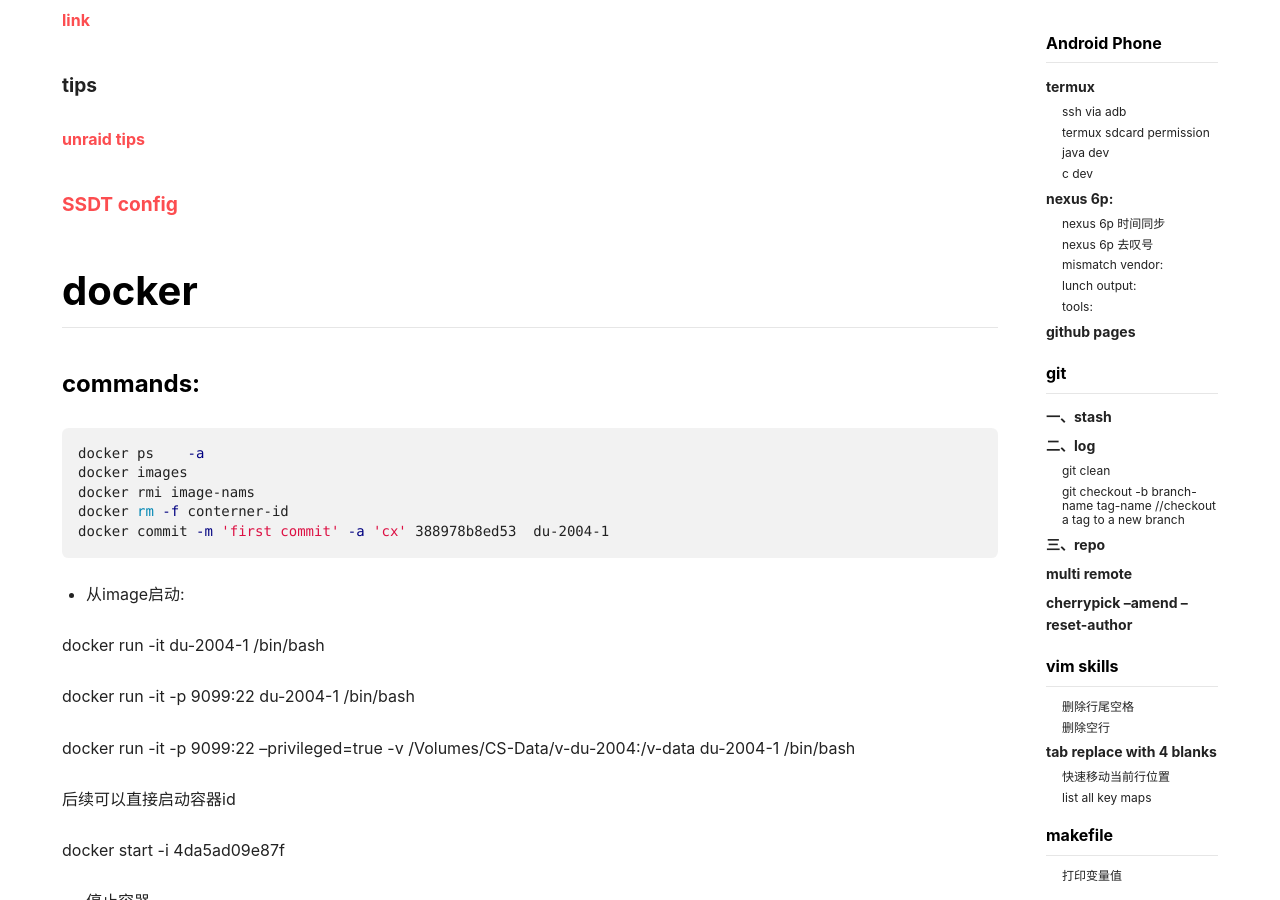
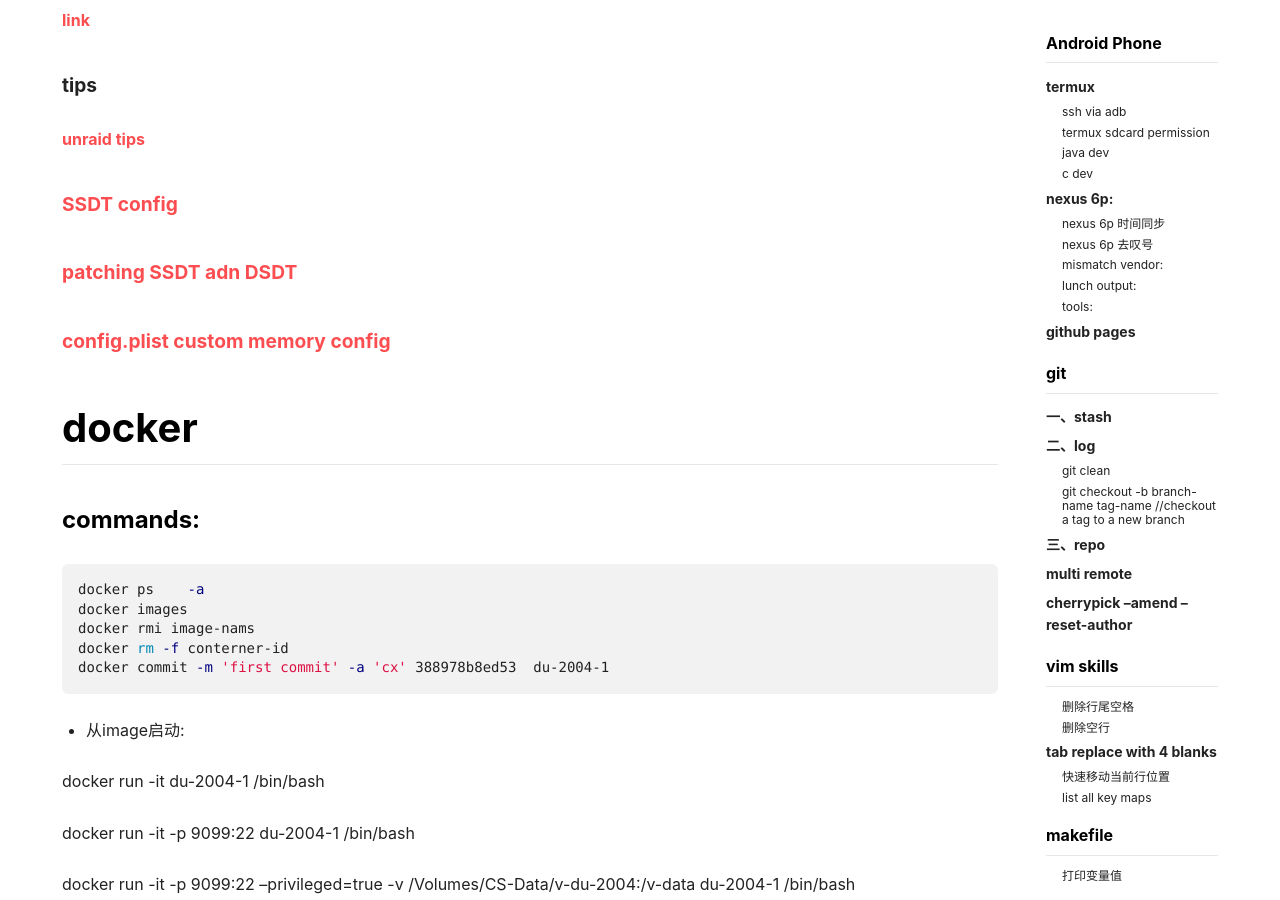
Before and after one commit to panard313/panard313.github.io, a Jekyll site: the page built from _posts/2018-05-29-using.md, in a window 1280 px wide and 900 px high, scrolled down 15475 px. Built offline with Jekyll 4.4.1, drawn with Linux system fonts in a browser that asks for light colours; nearby versions of some CDN libraries.

Commit message:
custom memory

```diff
--- a/_posts/2018-05-29-using.md
+++ b/_posts/2018-05-29-using.md
@@ -559,6 +559,10 @@ defaults write com.microsoft.VSCode ApplePressAndHoldEnabled -bool true
 
 #### [SSDT config](https://post.smzdm.com/p/aqn9vdzp/)
 
+#### [patching SSDT adn DSDT](https://www.olarila.com/topic/8918-opencore-vanilla-guide-step-by-step-full-dsdt-patched-or-ssdt/)
+
+#### [config.plist custom memory config](https://www.insanelymac.com/forum/topic/345520-opencore-063-new-memory-properties-section/)
+
 
 # docker
 
```
